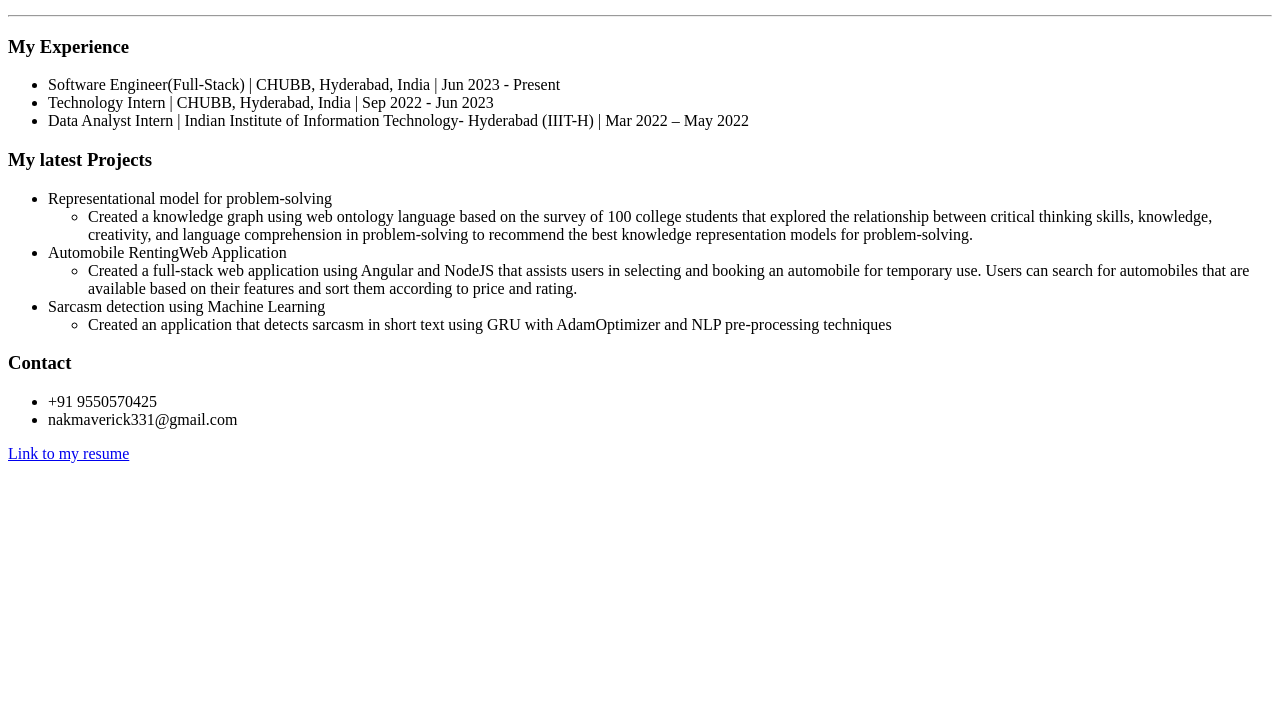
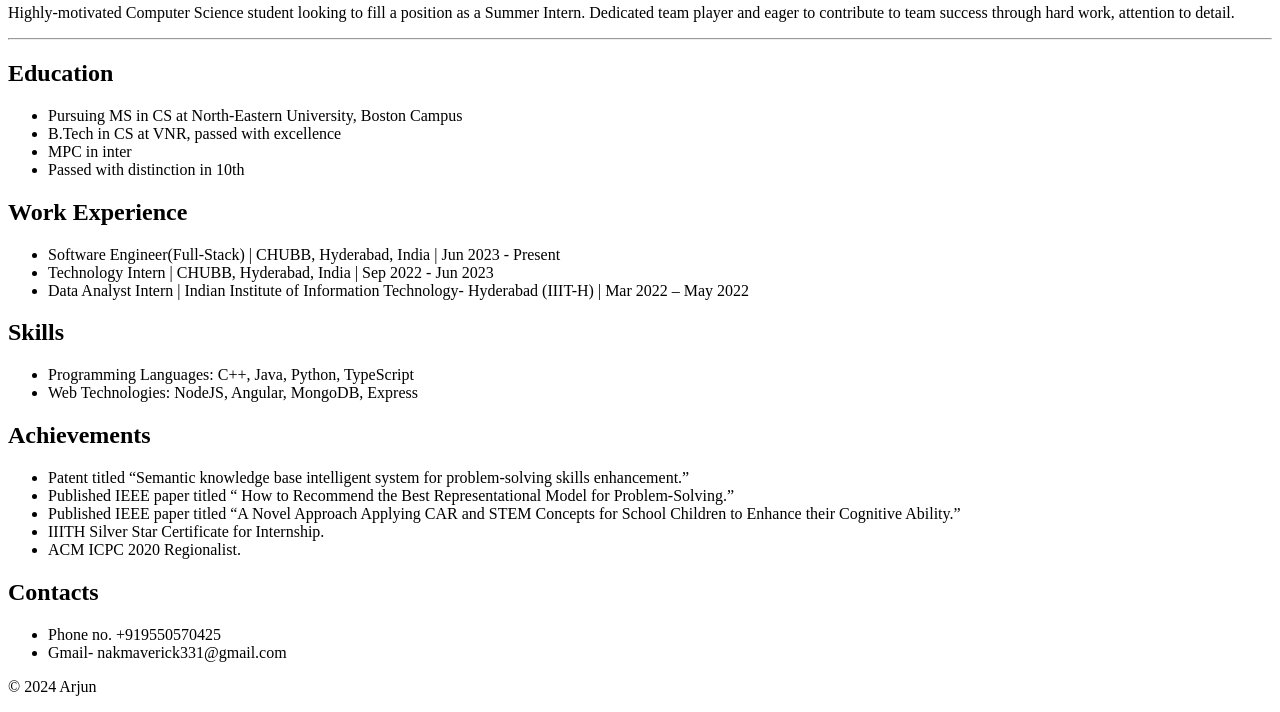
Before and after one commit to maverick-0215/html-portfolio, a plain HTML site: page index.html in a window 1280 px wide. Shown: the part 112-824 px from the top of the page. Before the commit the page ends 800 px from the top, so only its background shows below. Drawn offline with Linux system fonts and the light colour scheme.

Commit message:
Update index.html

```diff
--- a/index.html
+++ b/index.html
@@ -17,39 +17,47 @@ https://developer.mozilla.org/en-US/docs/Web/HTML/Element/img#attr-height -->
 <html lang="en">
     <head>
         <meta charset="UTF-8">
-        <title>'Arjun'</title>
+        <title>My Resume</title>
     </head>
     <body>
-        <h1>Arjun's Website</h1>
-        <h2>Web Developer,Data Analyst,Competitive Programmer</h2>
+        <h1>Arjun Karthikeya Nakka</h1>
+        <img src="./assets/images/WhatsApp Image 2024-05-18 at 19.20.21_b79f18cf.jpg" width="300"/>
+        <p>Highly-motivated Computer Science student looking to fill a position as a Summer Intern. Dedicated team player and eager to contribute to team success through hard work, attention to detail.</p>
         <hr />
-        <h3>My Experience</h3>
+        <h2>Education</h2>
+        <ul>
+            <li>Pursuing MS in CS at North-Eastern University, Boston Campus</li>
+            <li>B.Tech in CS at VNR, passed with excellence</li>
+            <li>MPC in inter</li>
+            <li>Passed with distinction in 10th</li>
+        </ul>
+        <h2>Work Experience</h2>
         <ul>
             <li>Software Engineer(Full-Stack) | CHUBB, Hyderabad, India | Jun 2023 - Present</li>
             <li>Technology Intern | CHUBB, Hyderabad, India | Sep 2022 - Jun 2023</li>
             <li>Data Analyst Intern | Indian Institute of Information Technology- Hyderabad (IIIT-H) | Mar 2022 – May 2022</li>
         </ul>
-        <h3>My latest Projects</h3>
+        <h2>Skills</h2>
         <ul>
-            <li>
-                Representational model for problem-solving
-                <ul><li>Created a knowledge graph using web ontology language based on the survey of 100 college students that explored the relationship between critical thinking skills, knowledge, creativity, and language comprehension in problem-solving to recommend the best knowledge representation models for problem-solving.</li></ul>
-            </li>
-            <li>
-                Automobile RentingWeb Application
-                <ul><li>Created a full-stack web application using Angular and NodeJS that assists users in selecting and booking an automobile for temporary use. Users can search for automobiles that are available based on their features and sort them according to price and rating.</li></ul>
-            </li>
-            <li>
-                Sarcasm detection using Machine Learning
-                <ul><li>Created an application that detects sarcasm in short text using GRU with AdamOptimizer and NLP pre-processing techniques</li></ul>
-            </li>
+            <li>Programming Languages: C++, Java, Python, TypeScript</li>
+            <li>Web Technologies: NodeJS, Angular, MongoDB, Express</li>
         </ul>
-        <h3>Contact</h3>
+        <h2>Achievements</h2>
         <ul>
-            <li>+91 9550570425</li>
-            <li>nakmaverick331@gmail.com</li>
+            <li>Patent titled “Semantic knowledge base intelligent system for problem-solving skills enhancement.”</li>
+            <li>Published IEEE paper titled “ How to Recommend the Best Representational Model for Problem-Solving.”</li>
+            <li>Published IEEE paper titled “A Novel Approach Applying CAR and STEM Concepts for School Children to Enhance their Cognitive Ability.”</li>
+            <li>IIITH Silver Star Certificate for Internship.</li>
+            <li>ACM ICPC 2020 Regionalist.</li>
         </ul>
-        <a href="./public/Arjun Resume.pdf">Link to my resume</a>
+        <h2>Contacts</h2>
+        <ul>
+            <li>Phone no. +919550570425</li>
+            <li>Gmail- nakmaverick331@gmail.com</li>
+        </ul>
+        <footer>
+            <p>© 2024 Arjun</p>
+        </footer>
 
 
     </body>
```
